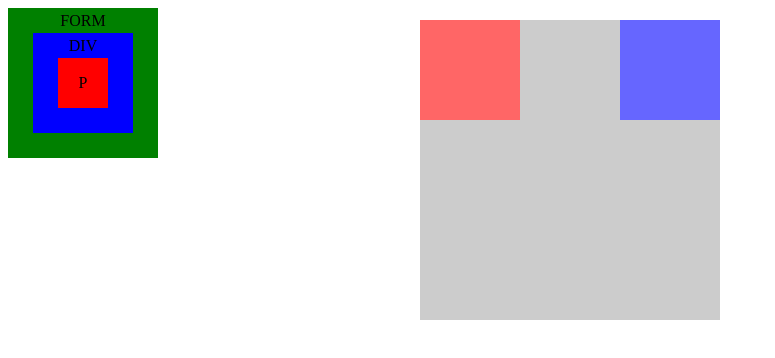
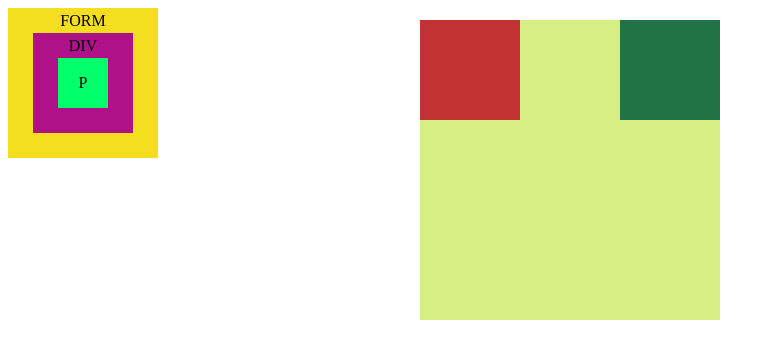
Before and after one commit to ZakyZak/test-driven-development, a plain HTML site: page index.html in a window 1280 px wide. Shown: the whole page, without its empty margins (0-775 px from the left). Drawn offline with Linux system fonts and the light colour scheme.

Commit message:
first commit

```diff
--- a/index.html
+++ b/index.html
@@ -18,26 +18,26 @@
 		left: 420px;
 		width: 300px;
 		height: 300px;
-		background: #ccc;
+		background: rgb(215, 238, 133);
 	}
 		.n1 {
 			top: 0px;
 			left: 0px;
 			width: 100px;
 			height: 100px;
-			background: #f66;
+			background: rgb(194, 50, 50);
 		}
 		.n2 {
 			top: 0px;
 			right: 0px;
 			width: 100px;
 			height: 100px;
-			background: #66f;
+			background: rgb(33, 114, 69);
 		}
 
 
 		.learn form {
-		  background-color: green;
+		  background-color: rgb(243, 222, 31);
 		  position: relative;
 		  width: 150px;
 		  height: 150px;
@@ -46,7 +46,7 @@
 		}
 
 		.learn div {
-		  background-color: blue;
+		  background-color: rgb(175, 18, 136);
 		  position: absolute;
 		  top: 25px;
 		  left: 25px;
@@ -55,7 +55,7 @@
 		}
 
 		.learn p {
-		  background-color: red;
+		  background-color: rgb(0, 255, 106);
 		  position: absolute;
 		  top: 25px;
 		  left: 25px;
```
